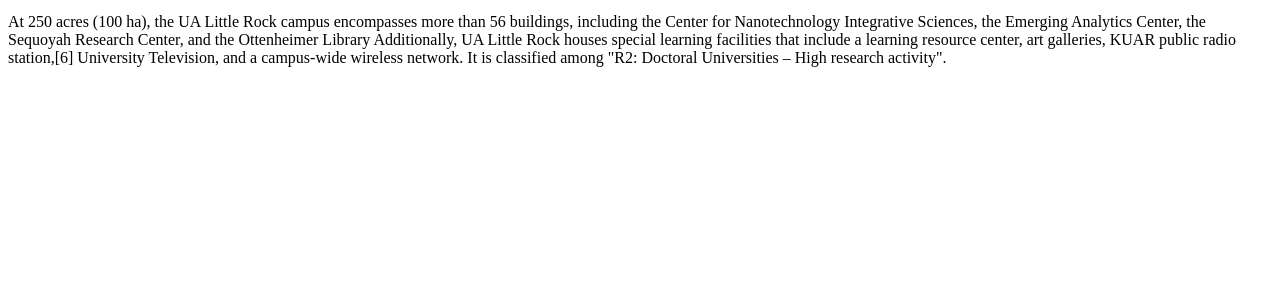
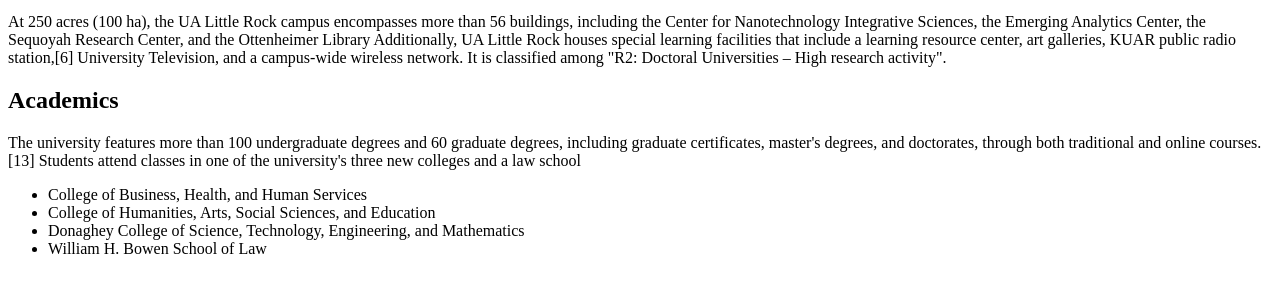
Before and after one commit to Azfar-Sphere/ifsc-1310, a plain HTML site: page prototype/index.html in a window 1280 px wide. Shown: the part 137-430 px from the top of the page. Drawn offline with Linux system fonts and the light colour scheme.

Commit message:
added academics section

```diff
--- a/prototype/index.html
+++ b/prototype/index.html
@@ -27,18 +27,39 @@
             the name Little Rock University in 1957. It returned to public
             status in 1969 when it merged with the University of Arkansas System
             under its present name. The former campus of Little Rock Junior
-            College is now (2019) the campus of Philander Smith University.</p>
+            College is now (2019) the campus of Philander Smith University.
+          </p>
 
           <p>
-            At 250 acres (100 ha), the UA Little Rock campus encompasses more than
-            56 buildings, including the Center for Nanotechnology Integrative
-            Sciences, the Emerging Analytics Center, the Sequoyah Research
-            Center, and the Ottenheimer Library Additionally, UA Little Rock
-            houses special learning facilities that include a learning resource
-            center, art galleries, KUAR public radio station,[6] University
-            Television, and a campus-wide wireless network. It is classified
-            among "R2: Doctoral Universities – High research activity".
+            At 250 acres (100 ha), the UA Little Rock campus encompasses more
+            than 56 buildings, including the Center for Nanotechnology
+            Integrative Sciences, the Emerging Analytics Center, the Sequoyah
+            Research Center, and the Ottenheimer Library Additionally, UA Little
+            Rock houses special learning facilities that include a learning
+            resource center, art galleries, KUAR public radio station,[6]
+            University Television, and a campus-wide wireless network. It is
+            classified among "R2: Doctoral Universities – High research
+            activity".
           </p>
+        </div>
+        <div id="academics">
+          <h2>Academics</h2>
+          <p>
+            The university features more than 100 undergraduate degrees and 60
+            graduate degrees, including graduate certificates, master's degrees,
+            and doctorates, through both traditional and online courses.[13]
+            Students attend classes in one of the university's three new
+            colleges and a law school
+          </p>
+          <ul>
+            <li>College of Business, Health, and Human Services</li>
+            <li>College of Humanities, Arts, Social Sciences, and Education</li>
+            <li>
+              Donaghey College of Science, Technology, Engineering, and
+              Mathematics
+            </li>
+            <li>William H. Bowen School of Law</li>
+          </ul>
         </div>
       </section>
       <nav></nav>
```
